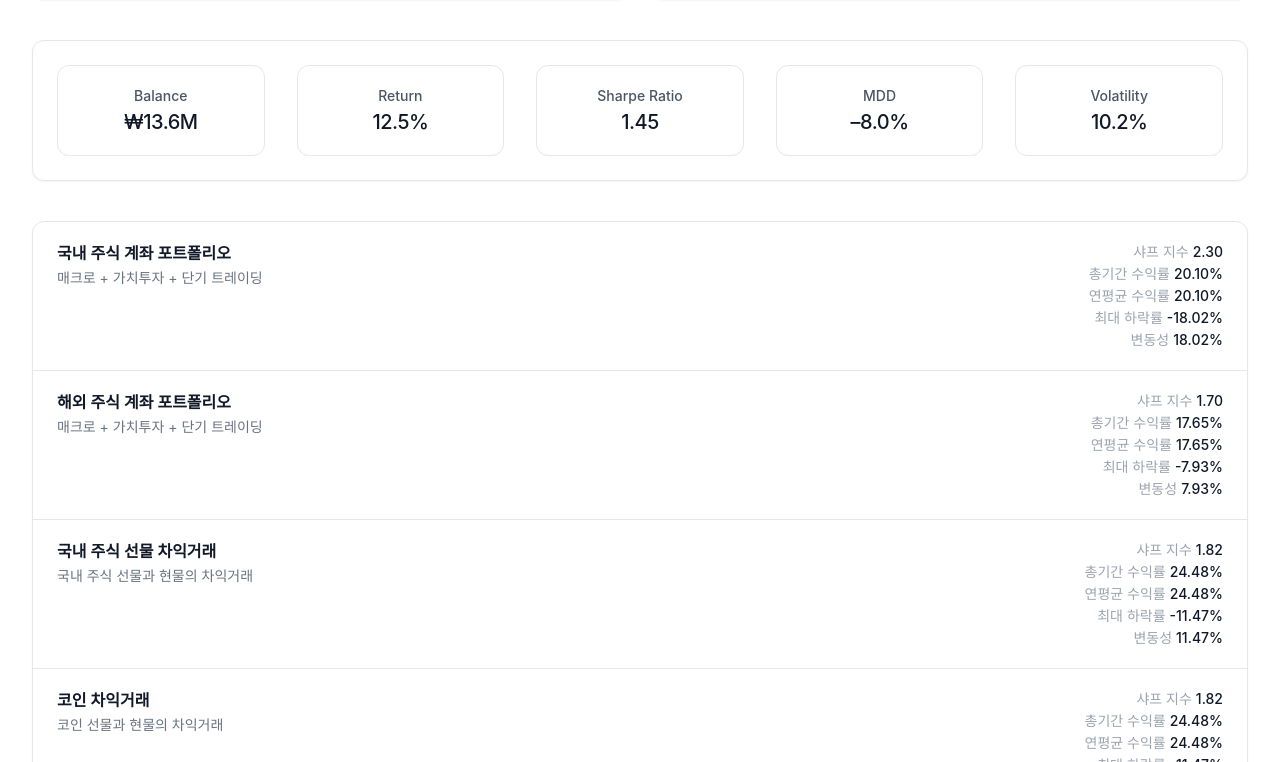
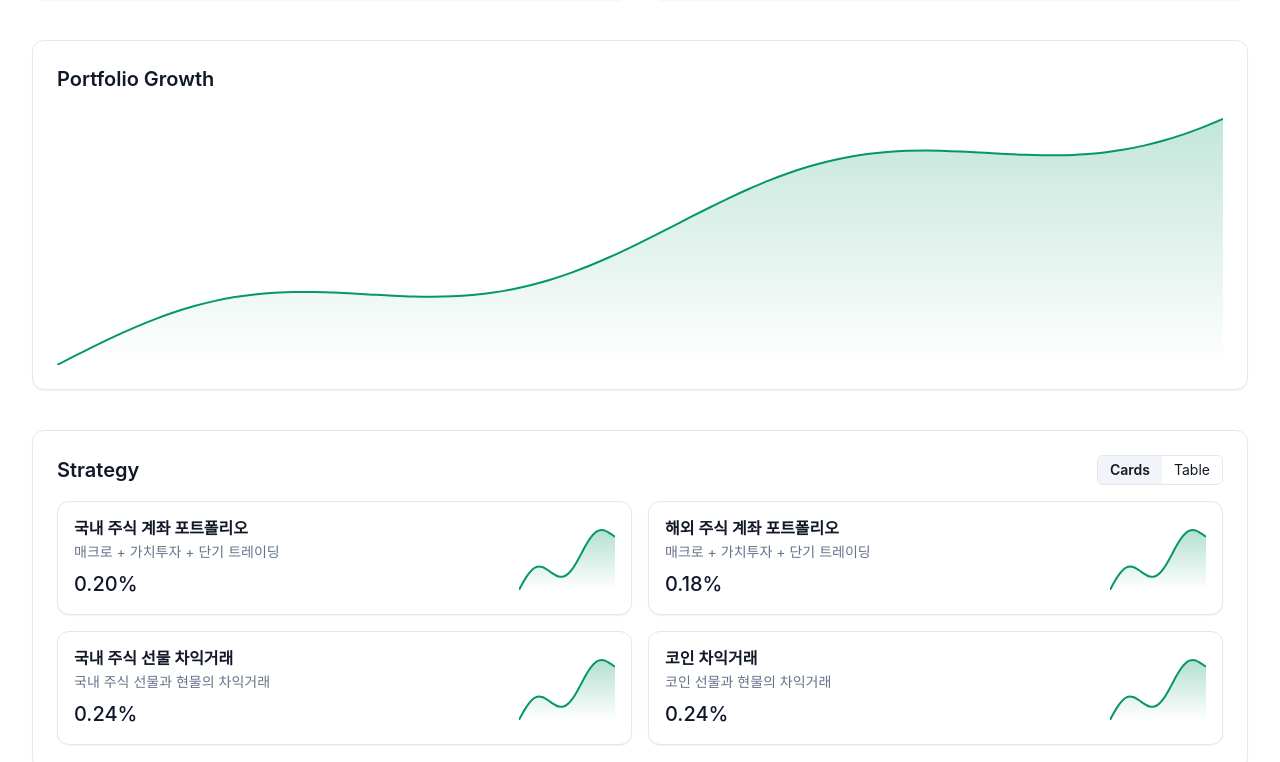
Before and after one commit to alphastore-tech/dashboard-frontend, a Next.js app: page / in a window 1280 px wide. Shown: the part 458-1220 px from the top of the page. Built offline with nearby package versions, Linux system fonts and the light colour scheme.

Commit message:
Add: Strategy Card, Table Tab

```diff
--- a/app/page.tsx
+++ b/app/page.tsx
@@ -3,8 +3,8 @@
  * ---------------------------------------------------
  * Sections
  * 1. Summary & Asset Allocation (2-cols grid)
- * 2. KPI 카드 모음
- * 3. 전략 리스트
+ * 2. Portfolio Growth (AreaChart)
+ * 3. Strategy (StrategyCard)
  */
 
 'use client';
@@ -15,7 +15,7 @@ import StatCard from '@/components/StatCard';
 import StrategyCard from '@/components/StrategyCard';
 import { strategies } from '@/components/strategyList';
 import { PieChart, Pie, Cell, Tooltip as RechartTooltip, ResponsiveContainer } from 'recharts';
-
+import { AreaChart, Area, XAxis, YAxis, CartesianGrid } from 'recharts';
 // ────────────────────────────────────────────────────────────
 // 📊   MOCK DATA
 // ────────────────────────────────────────────────────────────
@@ -33,13 +33,10 @@ const allocationStock = [
   { name: '상한가따라잡기', value: 23.4 },
 ];
 
-const KPI_MOCK = [
-  { label: 'Balance', value: '₩13.6M' },
-  { label: 'Return', value: '12.5%' },
-  { label: 'Sharpe Ratio', value: '1.45' },
-  { label: 'MDD', value: '–8.0%' },
-  { label: 'Volatility', value: '10.2%' },
-];
+const growthData = Array.from({ length: 60 }).map((_, i) => ({
+  day: i,
+  value: 100 + Math.sin(i / 5) * 5 + i * 0.8,
+}));
 
 const PIE_COLORS = [
   '#1e40af',
@@ -61,6 +58,8 @@ const color = (n: number) => (n >= 0 ? 'text-rose-600' : 'text-blue-600');
 // 🖼️   PAGE COMPONENT
 // ────────────────────────────────────────────────────────────
 export default function OverviewPage() {
+  const [viewAs, setViewAs] = useState<'cards' | 'table'>('cards');
+
   return (
     <main className="mx-auto max-w-7xl p-8 space-y-10">
       <h1 className="text-3xl font-bold">안태찬님의 투자 전략</h1>
@@ -135,21 +134,63 @@ export default function OverviewPage() {
         </section>
       </div>
 
-      {/* 2️⃣ KPI 카드 */}
-      <div className="rounded-xl border border-border bg-white p-6 shadow-sm dark:bg-slate-800 dark:border-slate-700">
-        <div className="grid grid-cols-2 gap-x-8 gap-y-4 sm:grid-cols-3 lg:grid-cols-5">
-          {KPI_MOCK.map((k) => (
-            <StatCard key={k.label} label={k.label} value={k.value} />
-          ))}
+      {/* 2️⃣ Portfolio Growth */}
+      <section className="space-y-4 rounded-xl border border-border bg-white p-6 shadow-sm dark:border-slate-700 dark:bg-slate-800">
+        <h2 className="text-xl font-semibold">Portfolio Growth</h2>
+        <div className="h-64 w-full">
+          <ResponsiveContainer>
+            <AreaChart data={growthData} margin={{ left: 0, right: 0, top: 10, bottom: 0 }}>
+              <defs>
+                <linearGradient id="growthGradient" x1="0" y1="0" x2="0" y2="1">
+                  <stop offset="0%" stopColor="#059669" stopOpacity={0.4} />
+                  <stop offset="100%" stopColor="#059669" stopOpacity={0} />
+                </linearGradient>
+              </defs>
+              <XAxis dataKey="day" hide />
+              <YAxis hide domain={['dataMin', 'dataMax']} />
+              <CartesianGrid vertical={false} strokeDasharray="3 3" opacity={0.05} />
+              <Area
+                type="monotone"
+                dataKey="value"
+                stroke="#059669"
+                fill="url(#growthGradient)"
+                strokeWidth={2}
+              />
+            </AreaChart>
+          </ResponsiveContainer>
         </div>
-      </div>
+      </section>
 
-      {/* 3️⃣ 전략 리스트 */}
-      <div className="divide-y rounded-xl border border-border bg-white shadow-sm dark:bg-slate-800 dark:border-slate-700">
-        {strategies.map((s) => (
-          <StrategyCard key={s.id} strategy={s} />
-        ))}
-      </div>
+      {/* 4️⃣ Strategy */}
+      <section className="space-y-4 rounded-xl border border-border bg-white p-6 shadow-sm dark:border-slate-700 dark:bg-slate-800">
+        <div className="flex items-center justify-between">
+          <h2 className="text-xl font-semibold">Strategy</h2>
+          <div className="inline-flex overflow-hidden rounded-md border text-sm">
+            <button
+              onClick={() => setViewAs('cards')}
+              className={`px-3 py-1 ${viewAs === 'cards' ? 'bg-slate-100 font-semibold' : 'bg-white'} transition-colors`}
+            >
+              Cards
+            </button>
+            <button
+              onClick={() => setViewAs('table')}
+              className={`px-3 py-1 ${viewAs === 'table' ? 'bg-slate-100 font-semibold' : 'bg-white'} transition-colors`}
+            >
+              Table
+            </button>
+          </div>
+        </div>
+
+        {viewAs === 'cards' && (
+          <div className="grid grid-cols-2 gap-4">
+            {strategies.slice(0, 4).map((s) => (
+              <StrategyCard key={s.id} strategy={s} />
+            ))}
+          </div>
+        )}
+
+        {viewAs === 'table' && <p className="text-sm text-slate-500">테이블 뷰는 준비 중입니다.</p>}
+      </section>
     </main>
   );
 }
--- a/components/StrategyCard.tsx
+++ b/components/StrategyCard.tsx
@@ -1,46 +1,89 @@
-// components/StrategyCard.tsx
-"use client";
+// StrategyCard.tsx – Strategy mini-card (sparkline variant)
+// ---------------------------------------------------------
+// 카드 형태와 UI 배치는 디자인 시안(이미지)과 동일하게 구현:
+//   ▸ 좌측: 전략명(2줄) + 대표 성과지표 1개
+//   ▸ 우측: 작은 스파크라인 그래프 (AreaChart)
+//   ▸ 카드 전체에 hover 효과, border-radius, 그림자
 
-import Link from "next/link";
-import Metric from "@/components/Metrix";
-import { Strategy } from "@/app/types/types";
+'use client';
+
+import Link from 'next/link';
+import { Strategy } from '@/app/types/types';
+import {
+  ResponsiveContainer,
+  AreaChart,
+  Area,
+  XAxis,
+  YAxis,
+  Tooltip as RechartTooltip,
+} from 'recharts';
 
 interface Props {
   strategy: Strategy;
 }
 
+// 헬퍼: 퍼센트 포맷 (소수점 2자리, , → 시간은 콤마로 표기 예시)
+const fmtPct = (v: number, locale = 'ko-KR') =>
+  v.toLocaleString(locale, { minimumFractionDigits: 2, maximumFractionDigits: 2 }) + '%';
+
 export default function StrategyCard({ strategy }: Props) {
-  const { id, name, description, metrics } = strategy;
+  const { id, name, description, metrics, sparkline } = strategy as Strategy & {
+    sparkline?: { value: number; idx: number }[];
+  };
 
-  const fmtPct = (v: number) => `${(v * 100).toFixed(2)}%`;
+  // 스파크라인 데이터: props에 없으면 임시로 30개 난수 생성 (개발용)
+  const chartData =
+    sparkline && sparkline.length > 5
+      ? sparkline
+      : Array.from({ length: 30 }).map((_, i) => ({
+          idx: i,
+          value: 95 + Math.sin(i / 3) * 2 + i * 0.3,
+        }));
 
   return (
     <Link
       href={`/${id}`}
       target="_blank"
       rel="noopener noreferrer"
-      className="flex items-start gap-6 px-6 py-5 hover:bg-gray-50"
+      className="flex items-center justify-between rounded-xl border border-border bg-white p-4 shadow-sm transition hover:shadow-md dark:border-slate-700 dark:bg-slate-800"
     >
-      {/* 왼쪽 텍스트 블록 */}
-      <div className="space-y-1">
-        <h3 className="font-semibold leading-snug">{name}</h3>
-        <p className="text-sm text-gray-500">{description}</p>
-
-        {/* 모바일(≤sm)에서 지표를 아래로 배치 */}
-        <div className="mt-2 flex gap-4 sm:hidden">
-          <Metric label="샤프 지수" value={metrics.sharpe.toFixed(2)} />
-          <Metric label="연평균 수익률" value={fmtPct(metrics.annualReturn)} />
-          <Metric label="최대 하락률" value={fmtPct(metrics.maxDrawdown)} />
-        </div>
+      {/* 좌측 텍스트 영역 */}
+      <div className="flex-1 space-y-1 overflow-hidden pr-4">
+        <h3 className="truncate text-base font-semibold leading-tight">{name}</h3>
+        <p className="truncate text-sm text-slate-500 dark:text-slate-400">{description}</p>
+        {/* 대표 지표 (예: Sharpe or CAGR) */}
+        <p className="pt-1 text-xl font-medium text-slate-900 dark:text-slate-100">
+          {metrics?.annualReturn !== undefined
+            ? fmtPct(metrics.annualReturn)
+            : (metrics?.sharpe?.toFixed(2) ?? '--')}
+        </p>
       </div>
 
-      {/* 데스크톱 우측 지표 열 */}
-      <div className="ml-auto hidden shrink-0 items-end text-right sm:flex sm:flex-col sm:gap-0.5">
-        <Metric label="샤프 지수" value={metrics.sharpe.toFixed(2)} />
-        <Metric label="총기간 수익률" value={fmtPct(metrics.totalReturn)} />
-        <Metric label="연평균 수익률" value={fmtPct(metrics.annualReturn)} />
-        <Metric label="최대 하락률" value={fmtPct(metrics.maxDrawdown)} />
-        <Metric label="변동성" value={fmtPct(metrics.volatility)} />
+      {/* 우측 스파크라인 */}
+      <div className="h-16 w-24 flex-none">
+        <ResponsiveContainer>
+          <AreaChart data={chartData} margin={{ left: 0, right: 0, top: 4, bottom: 0 }}>
+            <defs>
+              <linearGradient id="strategyGradient" x1="0" y1="0" x2="0" y2="1">
+                <stop offset="0%" stopColor="#059669" stopOpacity={0.5} />
+                <stop offset="100%" stopColor="#059669" stopOpacity={0} />
+              </linearGradient>
+            </defs>
+            <XAxis dataKey="idx" hide />
+            <YAxis dataKey="value" hide domain={['dataMin', 'dataMax']} />
+            <Area
+              type="monotone"
+              dataKey="value"
+              stroke="#059669"
+              strokeWidth={2}
+              fill="url(#strategyGradient)"
+            />
+            <RechartTooltip
+              formatter={(v: number) => v.toFixed(2)}
+              wrapperStyle={{ display: 'none' }} // tooltip 숨김
+            />
+          </AreaChart>
+        </ResponsiveContainer>
       </div>
     </Link>
   );
```
